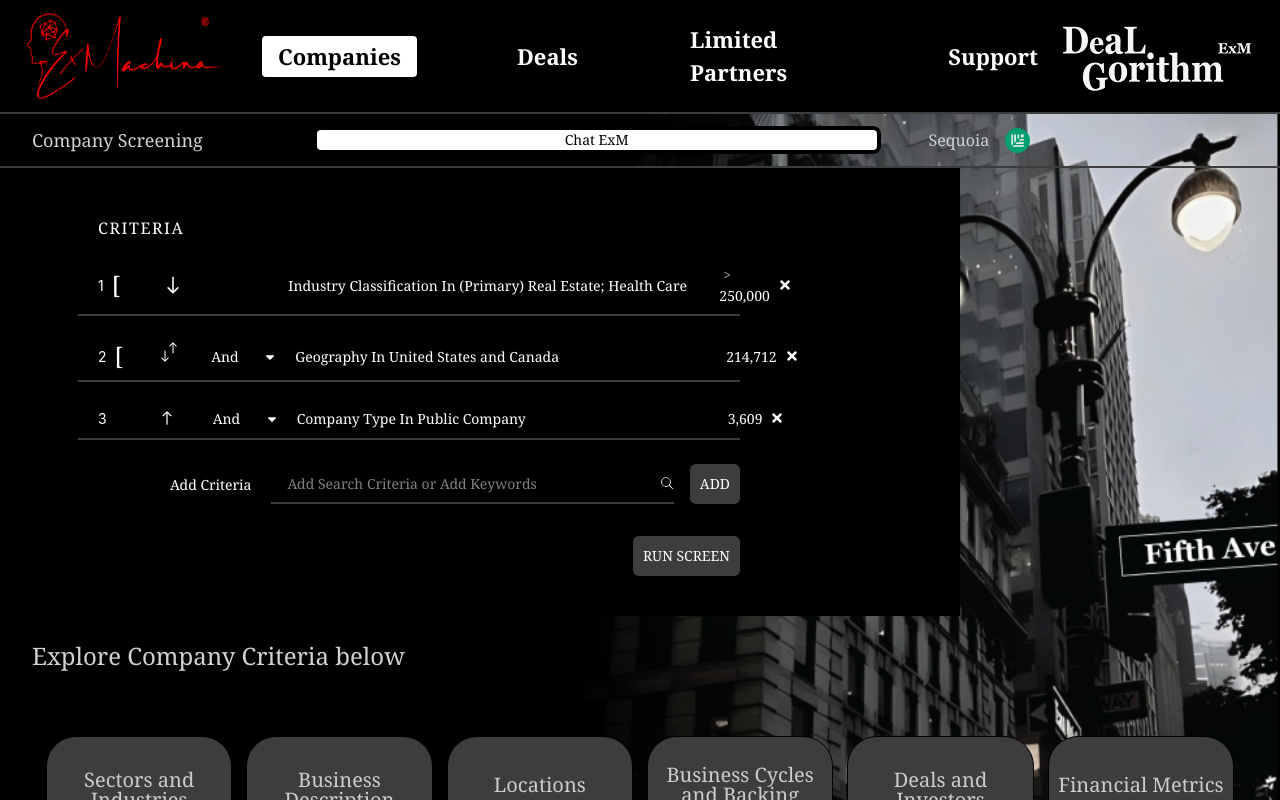
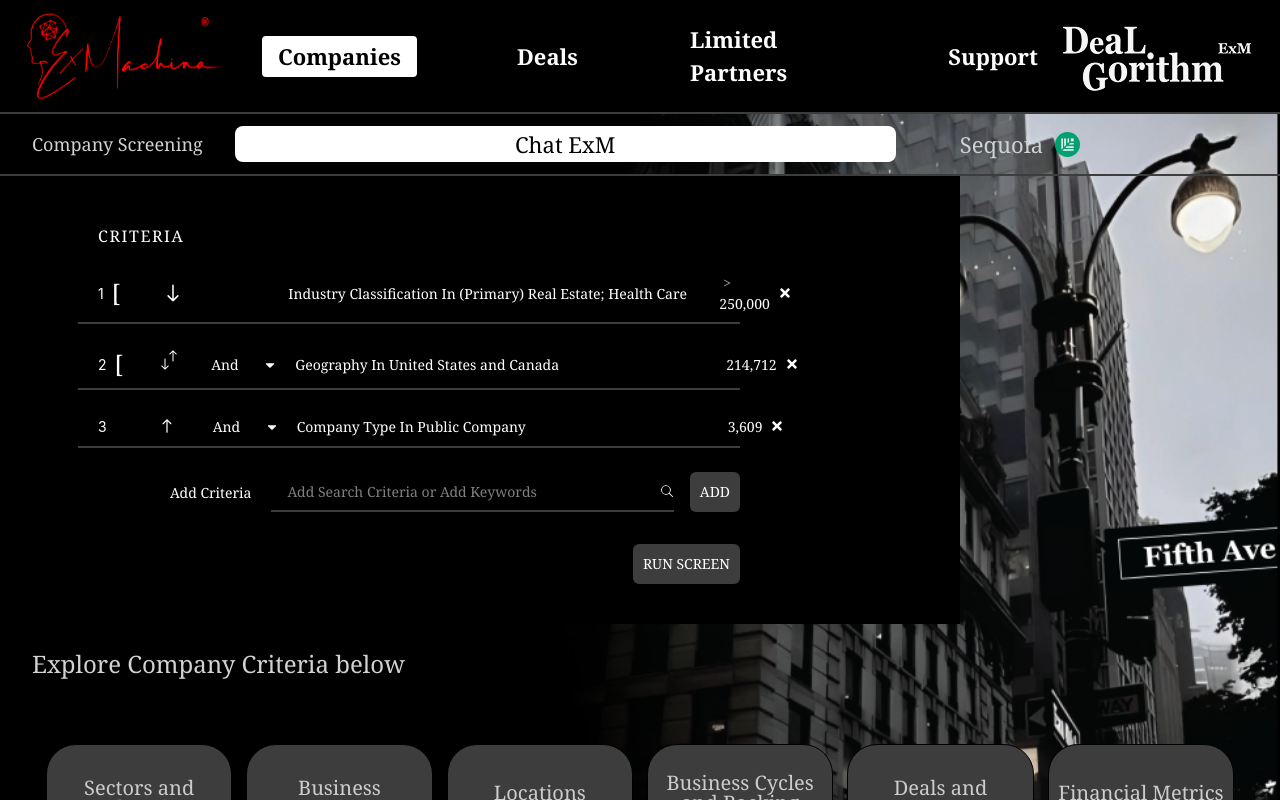
Before and after one commit to hamadhussain/NextJs-UI, a Next.js app: page /MainRenderer in a window 1280 px wide. Shown: the top 800 px of the page. Built offline with nearby package versions, Linux system fonts and the light colour scheme.

Commit message:
Update page.jsx

```diff
--- a/src/app/CompanyScreening/page.jsx
+++ b/src/app/CompanyScreening/page.jsx
@@ -3,13 +3,13 @@ import React from "react";
 
 const Companies = () => {
   return (
-    <div className="flex justify-between py-3 px-8 items-center borderColor">
+    <div className="flex justify-between py-3 px-8 items-center borderColor companyScreening">
       <p className="text-lg ">Company Screening</p>
-      <div className="flex  justify-center items-center gap-4 relative left-2.5">
-        <button className="py-0 px-62 text-sm border-4 bg-white relative -left-8 text-black rounded-lg">
+      <div className="flex  justify-centr  items-center gap-16 ">
+        <button className="chatEXM   bg-white relative  text-black rounded-lg">
           Chat ExM
         </button>
-        <div className="flex justify-center items-center gap-4 mr-24 relative ">
+        <div className="flex justify-center items-center gap-3  relative ">
           Sequoia
           <Image
             src="/leaf.jpeg"
@@ -20,7 +20,7 @@ const Companies = () => {
           />
         </div>
       </div>
-      <div></div>
+      <div className="px-17"></div>
     </div>
   );
 };
```
